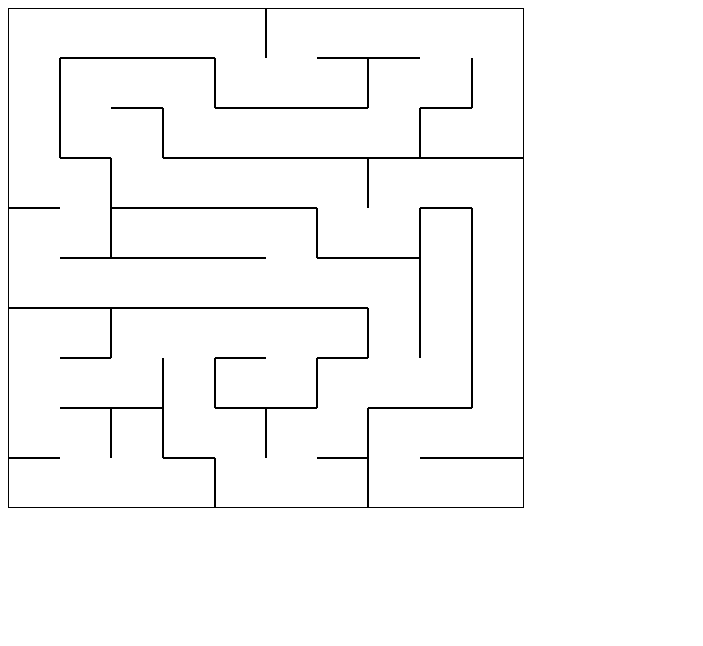
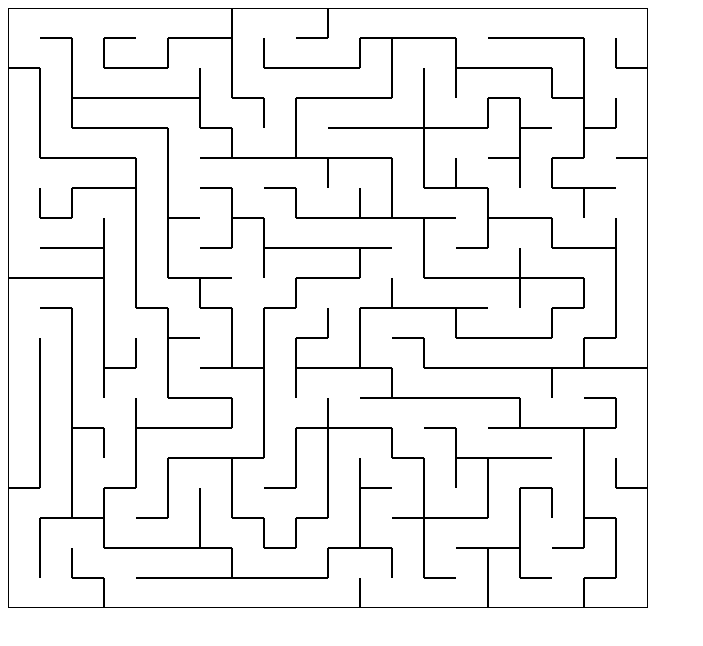
Before and after one commit to brunops/aMazeng, a plain HTML site: page index.html in a window 1280 px wide. Shown: the whole page, without its empty margins (0-703 px from the left). Drawn offline with Linux system fonts and the light colour scheme.

Commit message:
Increase maze size

```diff
--- a/index.html
+++ b/index.html
@@ -13,8 +13,8 @@
     }
 
     td {
-      width: 50px;
-      height: 50px;
+      width: 30px;
+      height: 30px;
       padding: 0;
     }
 
@@ -41,7 +41,7 @@
   <script>
 
   $(function() {
-    var size = 10;
+    var size = 20;
     var mazeModel = new Maze(size);
     var maze = $('<table class="maze"></table>');
 
```
